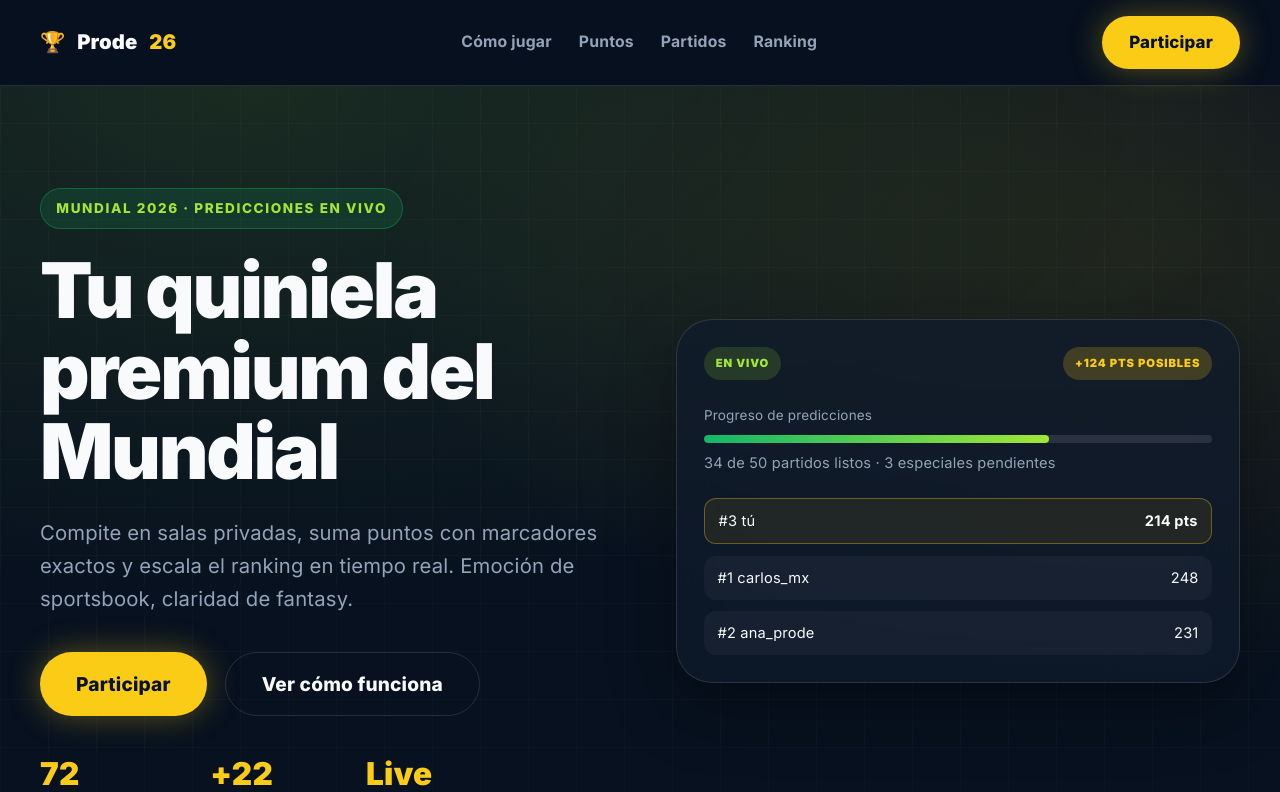
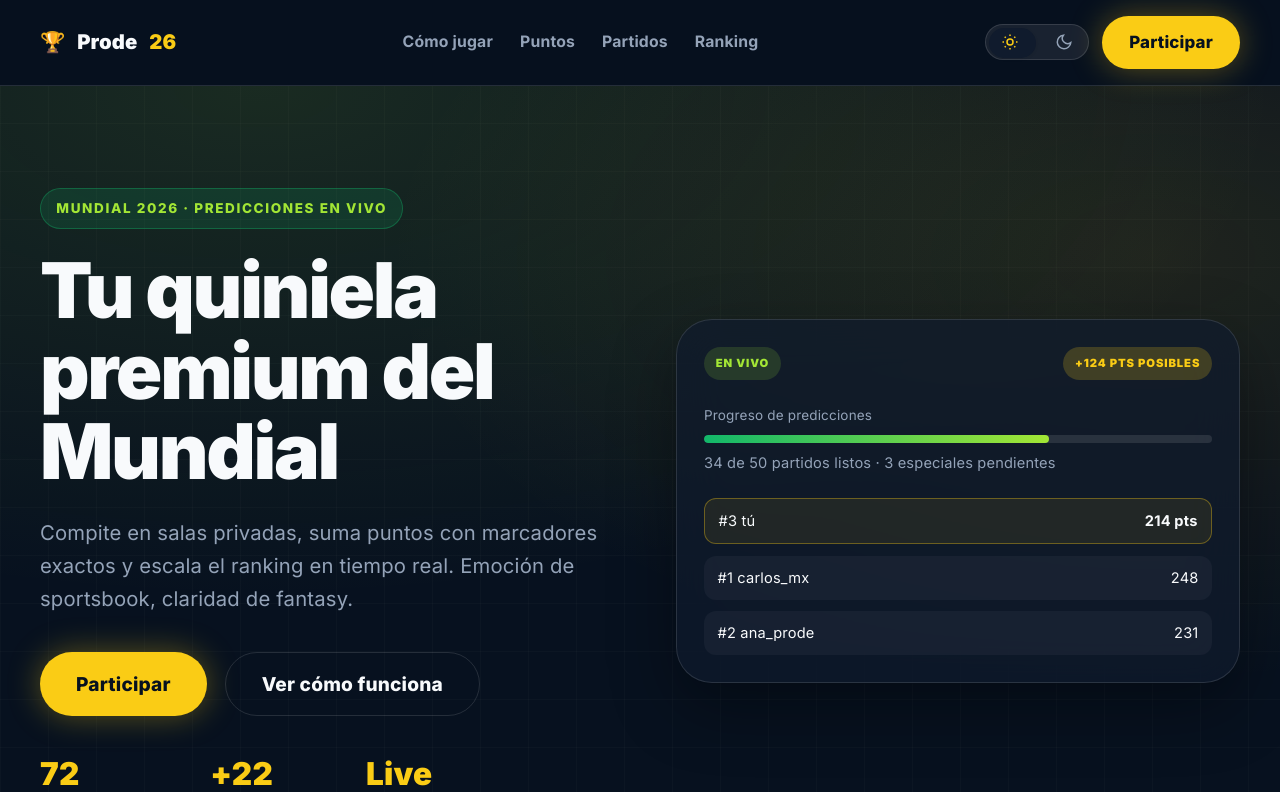
Before and after one commit to HaideRDU/Prode-26, a React (Vite) app: page / in a window 1280 px wide. Shown: the top 792 px of the page. Built offline with nearby package versions, Linux system fonts and the light colour scheme; no server answers.

Commit message:
cambio de tema

```diff
--- a/src/theme/appTheme.ts
+++ b/src/theme/appTheme.ts
@@ -1,7 +1,7 @@
 export const APP_THEME_KEY = 'appTheme'
 
 /** Ocultar interruptor claro/oscuro en landing, auth y perfil hasta terminar estilos. */
-export const THEME_SWITCH_UI_ENABLED = false
+export const THEME_SWITCH_UI_ENABLED = true
 
 export type AppTheme = 'light' | 'dark'
 
```
